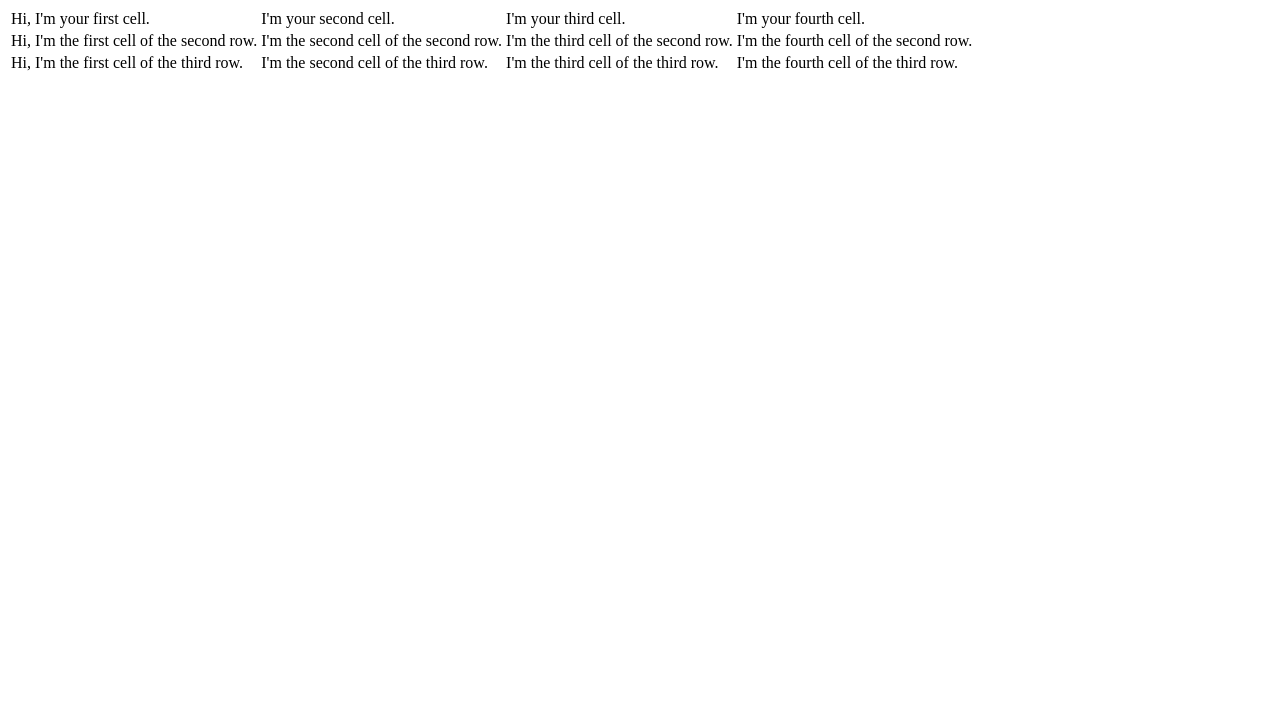
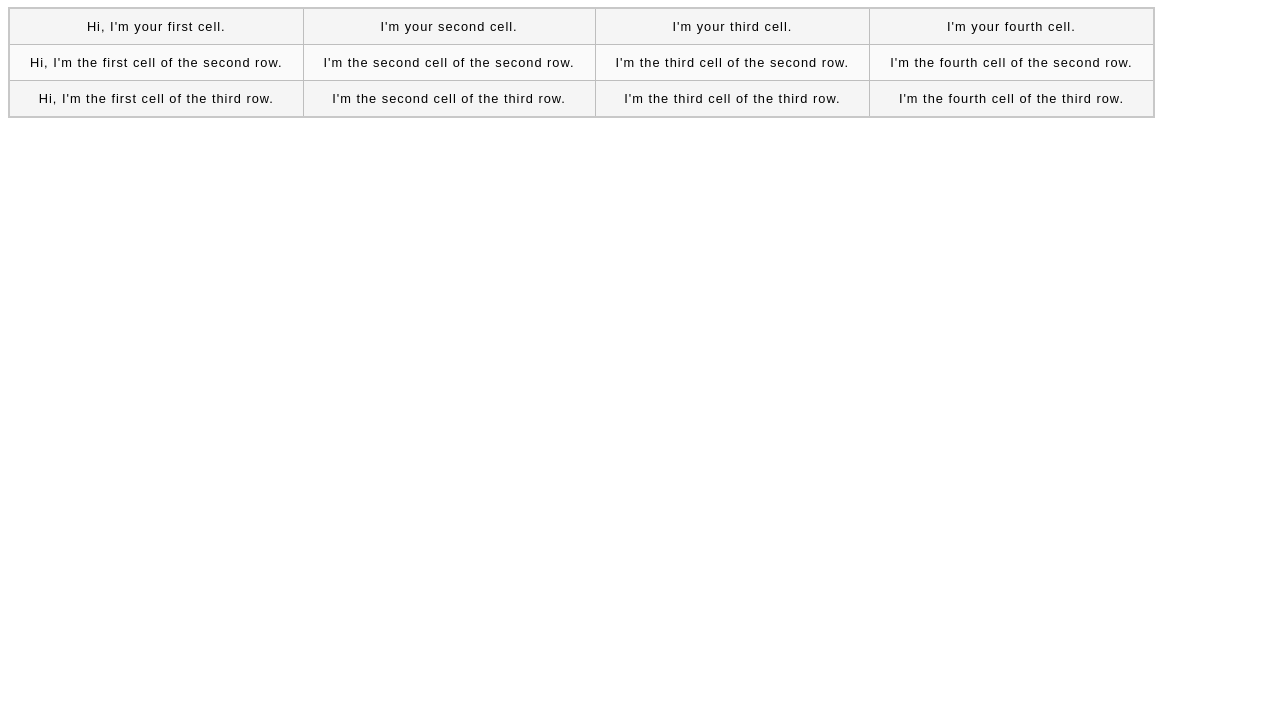
Before and after one commit to richiex-jesus/richard-tables, a plain HTML site: page first-table/index.html in a window 1280 px wide. Shown: the part 73-800 px from the top of the page. Drawn offline with Linux system fonts and the light colour scheme.

Commit message:
updated href to styles.css

```diff
--- a/first-table/index.html
+++ b/first-table/index.html
@@ -4,7 +4,7 @@
     <meta charset="utf-8">
     <meta name="viewport" content="width=device-width">
     <title>Table template</title>
-    <link href="minimal-table.css" rel="stylesheet" type="text/css">
+    <link href="styles.css" rel="stylesheet" type="text/css">
   </head>
   <body>
 
```
